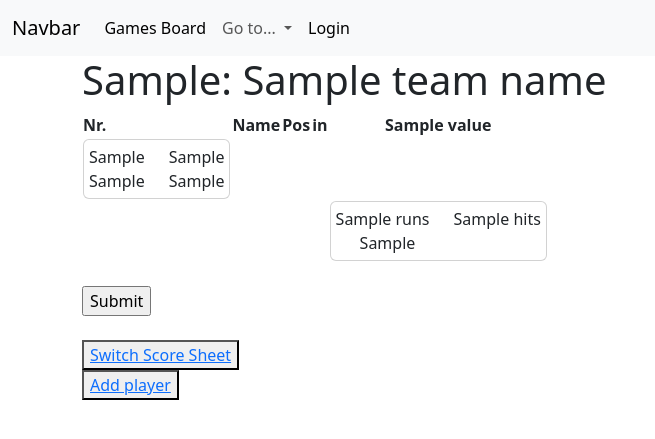
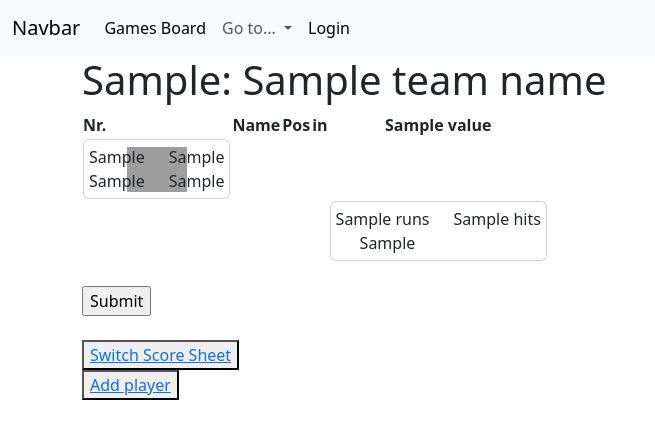
Before and after one commit to JGaukrogers/Electronic-Scorer-Sheet, a Django app: template scorerSheet/templates/sheet.html in a window 1280 px wide. Shown: the top 439 px of the page, without its empty margins (0-655 px from the left). Run offline with Django 4.2, Linux system fonts and the light colour scheme; the template is opened without the code that fills it: most values are stand-ins (such as "Sample title", 1, 10 or a date in 2020); some libraries are stand-ins or nearby versions; grey boxes are pictures that could not be loaded.

Commit message:
65 - Add background image for field boxes

```diff
--- a/ElectronicScorerSheet/settings.py
+++ b/ElectronicScorerSheet/settings.py
@@ -120,7 +120,7 @@ USE_TZ = True
 
 STATIC_URL = 'static/'
 
-#STATICFILES_DIRS = [os.path.join(BASE_DIR, 'static')]
+STATICFILES_DIRS = [os.path.join(BASE_DIR, 'static')]
 #STATIC_ROOT = os.path.join(BASE_DIR, 'staticfiles')
 
 # Default primary key field type
--- a/scorerSheet/templates/cell.html
+++ b/scorerSheet/templates/cell.html
@@ -1,5 +1,14 @@
-<div class="card" style="padding: 5px;width: fit-content;">
-    <div>
+{% load static %}
+<style type="text/css">
+.divbackg {
+  background-size: 60px;
+  background-image: url({% static 'diamant.png' %});
+  background-repeat: no-repeat;
+  background-position: center;
+
+}
+</style>
+<div class="card divbackg" style="padding: 5px;width: fit-content;">
         <div class="row">
             <div class="col-3" style="width: fit-content;">{{cell.game_move_2_3}}</div>
             <div class="col-3" style="width: fit-content;">{{cell.game_move_1_2}}</div>
```
